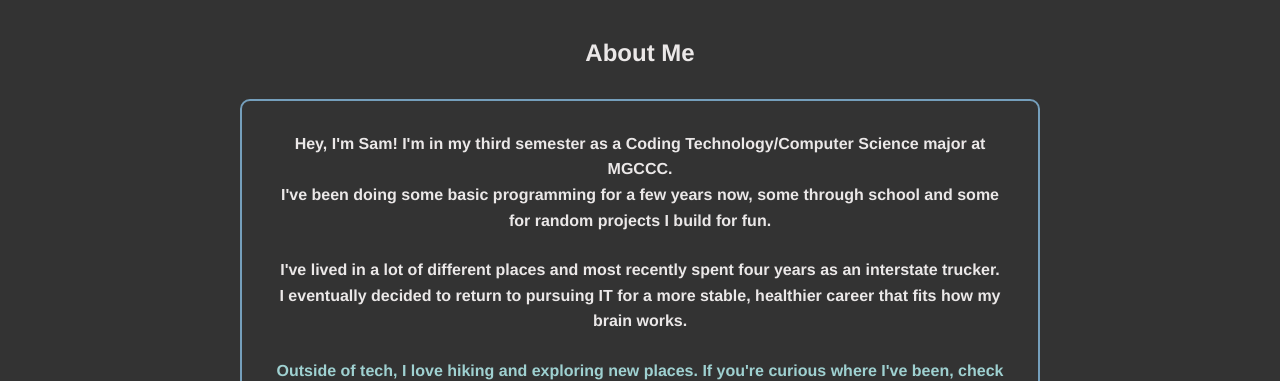
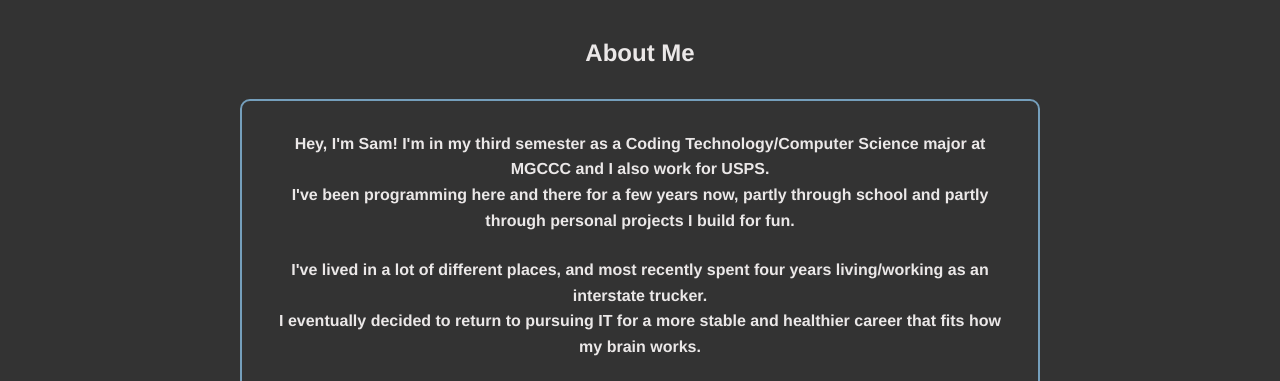
Before and after one commit to samreeder/SREEDER-personal-website, a plain HTML site: page index.html in a window 1280 px wide. Shown: the part 426-807 px from the top of the page. Drawn offline with nearby package versions, Linux system fonts and the light colour scheme.

Commit message:
Quick update Wed 11/19/2025 22:56:59.45

```diff
--- a/index.html
+++ b/index.html
@@ -37,12 +37,12 @@ Date: 09/23/2025
       <h2>About Me</h2>
       <div class="aboutme">
         <div class="p-group">
-        <p>Hey, I'm Sam! I'm in my third semester as a Coding Technology/Computer Science major at MGCCC.</p>
-        <p>I've been doing some basic programming for a few years now, some through school and some for random projects I build for fun.</p>
+        <p>Hey, I'm Sam! I'm in my third semester as a Coding Technology/Computer Science major at MGCCC and I also work for USPS.</p>
+        <p>I've been programming here and there for a few years now, partly through school and partly through personal projects I build for fun.</p>
         </div>
-        <div class ="p-group">
-        <p>I've lived in a lot of different places and most recently spent four years as an interstate trucker.</p>
-        <p>I eventually decided to return to pursuing IT for a more stable, healthier career that fits how my brain works.</p>
+        <div class="p-group">
+        <p>I've lived in a lot of different places, and most recently spent four years living/working as an interstate trucker.</p>
+        <p>I eventually decided to return to pursuing IT for a more stable and healthier career that fits how my brain works.</p>
         </div>
         <p id="mytravelsparagraph">Outside of tech, I love hiking and exploring new places. If you're curious where I've been, check out my <a href="mytravels.html" id="mytravelslink">My Travels</a> page for photos from my trips!</p>
       </div>
```
